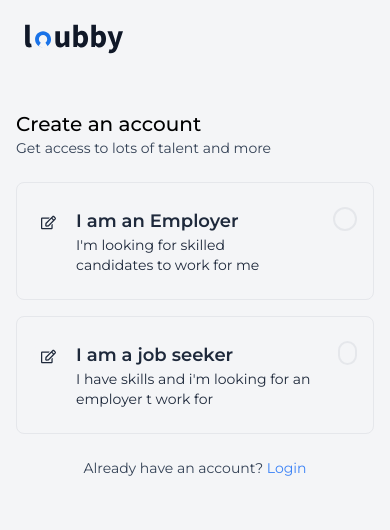
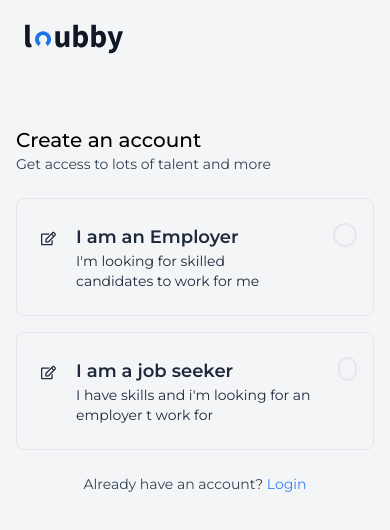
Before and after one commit to professor-12/loubby-app, a Next.js app: page /onboarding/create-account in a window 390 px wide. Shown: the top 530 px of the page. Built offline with nearby package versions, Linux system fonts and the light colour scheme.

Commit message:
Update the ui for nboarding page

```diff
--- a/src/app/onboarding/layout.tsx
+++ b/src/app/onboarding/layout.tsx
@@ -18,10 +18,9 @@ const Layout = ({ children }: { children: ReactNode }) => {
                     <AuthAnimationDisplay />
                 </div>
             </div>
-            <main className="md:bg-white md:justify-center md:items-center pt-8 md:pt-0 flex flex-1 col-span-4  min-h-screen">
+            <main className="lg:bg-white  justify-center lg:items-center pt-12  md:pt-0 flex flex-1 col-span-4  min-h-screen">
                 {children}
             </main>
-
         </div>
     );
 };
```
